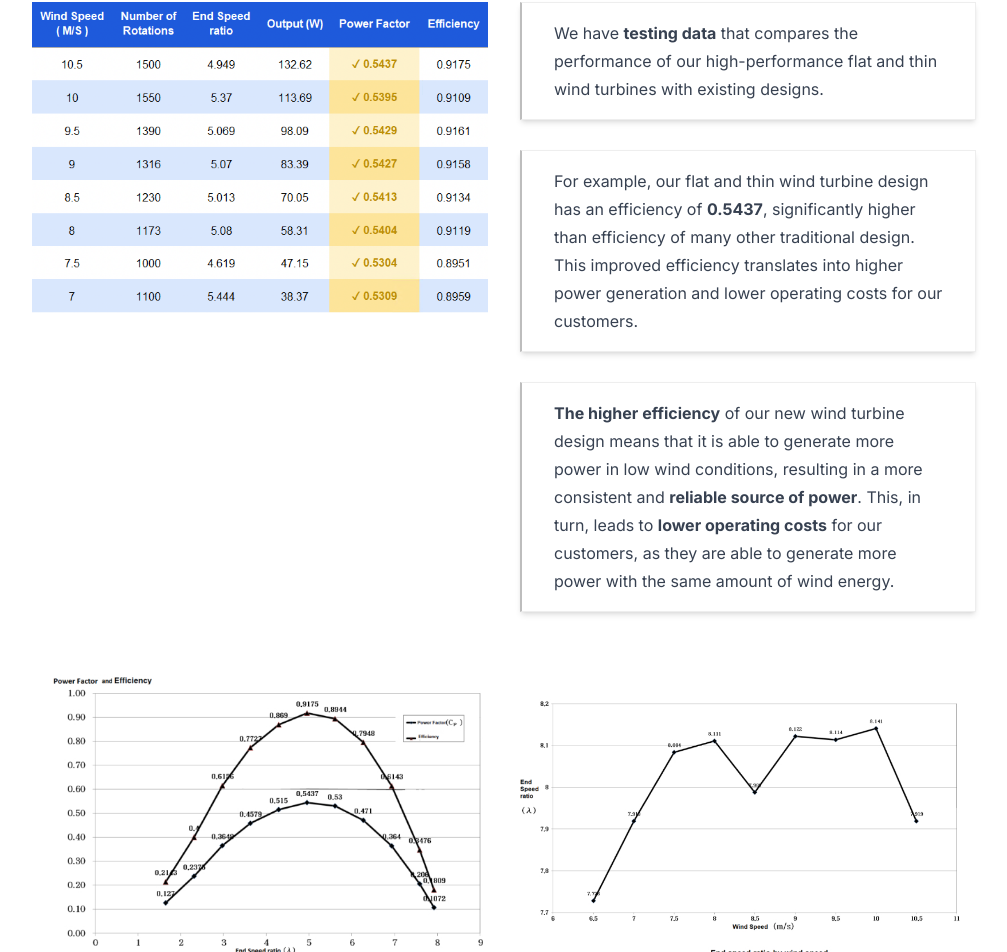
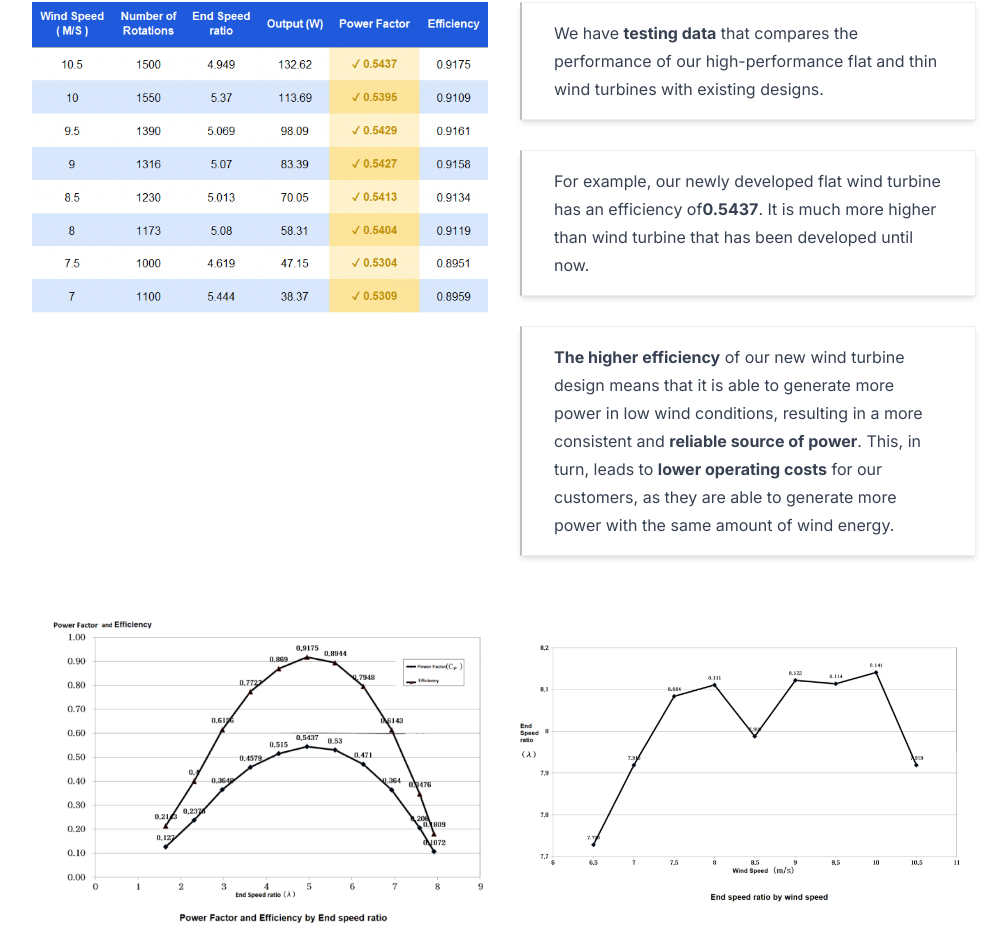
Before and after one commit to mjdevlife/blue-peak, a Next.js app: page / in a window 1280 px wide. Shown: the part 1118-2070 px from the top of the page, without its empty margins (136-1143 px from the left). Built offline with nearby package versions, Linux system fonts and the light colour scheme.

Commit message:
fix textual content for evidence card

```diff
--- a/app/components/Evidence/CardList.tsx
+++ b/app/components/Evidence/CardList.tsx
@@ -15,10 +15,9 @@ const cardData = [
     id: 20,
     content: (
       <p className='text-gray-700 leading-7'>
-        For example, our flat and thin wind turbine design has an efficiency of{' '}
-        <strong>0.5437</strong>, significantly higher than efficiency of many
-        other traditional design. This improved efficiency translates into
-        higher power generation and lower operating costs for our customers.
+        For example, our newly developed flat wind turbine has an efficiency of
+        <strong>0.5437</strong>. It is much more higher than wind turbine that
+        has been developed until now.
       </p>
     ),
   },
```
